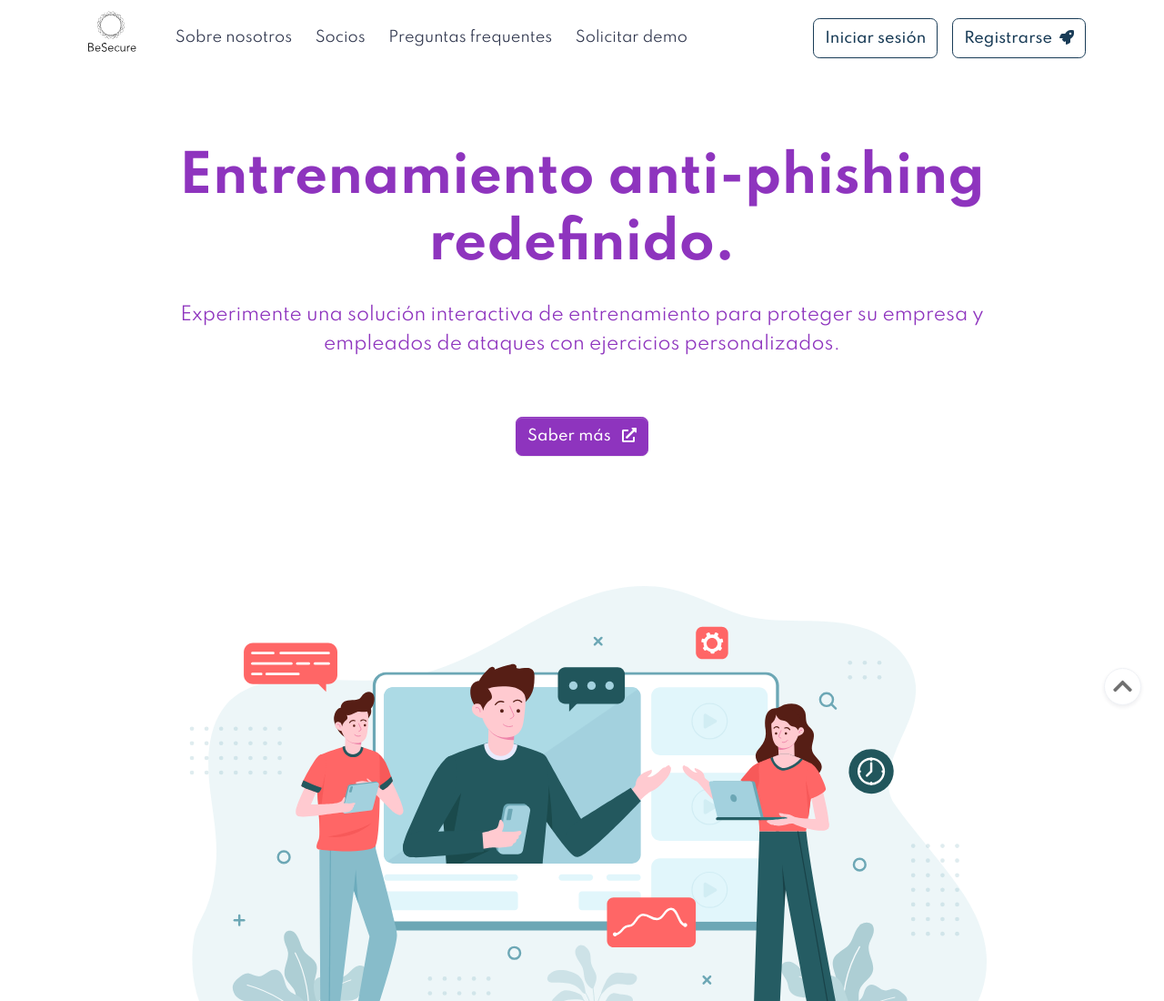
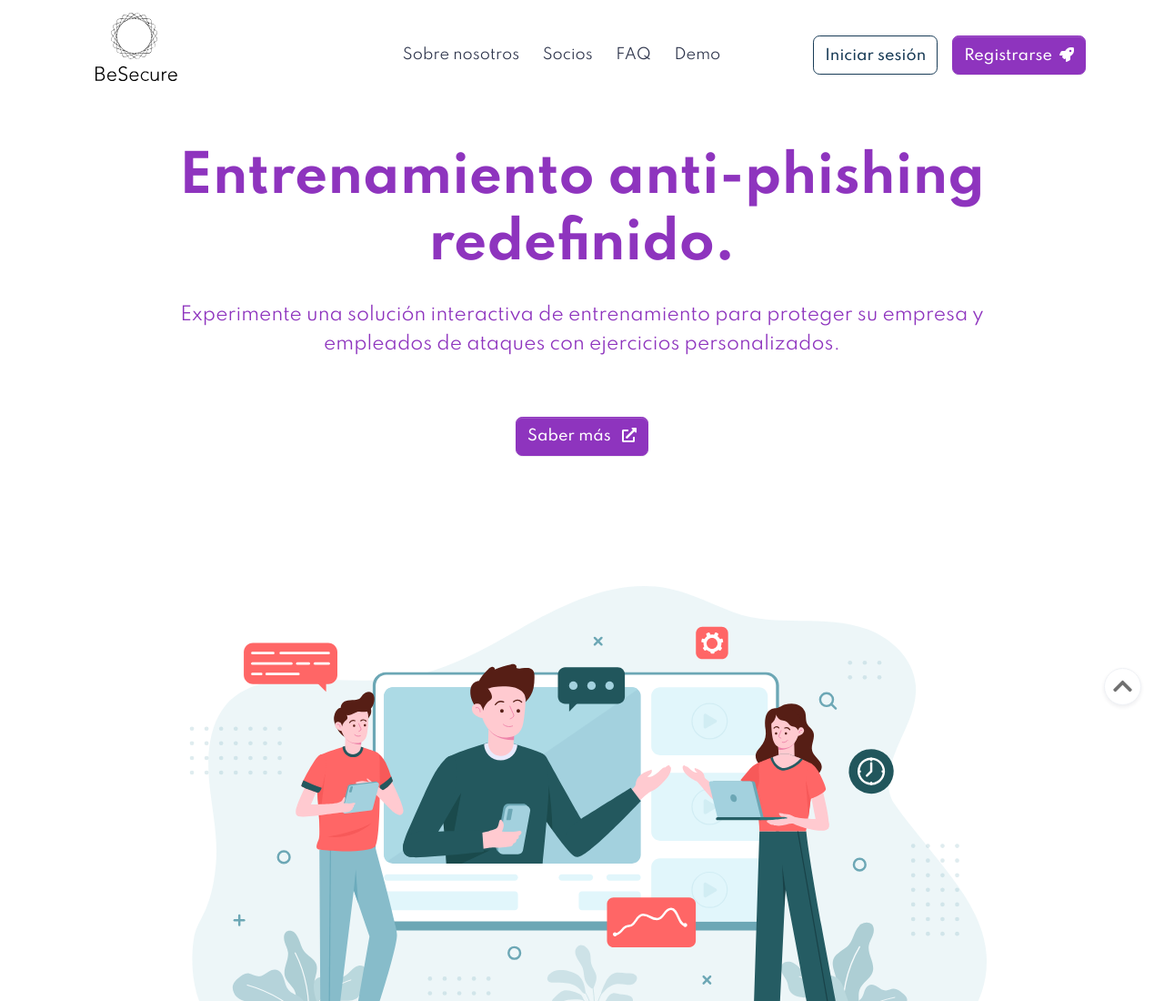
Before and after one commit to CyberTalent-BeSecure/web, a plain HTML site: page index.html in a window 1280 px wide. Shown: the top 1100 px of the page at 91% size. Drawn offline with Linux system fonts and the light colour scheme.

Commit message:
fix(Sign-up-button): Btn
Sign up button dark

```diff
--- a/index.html
+++ b/index.html
@@ -11,29 +11,6 @@
 <meta name="description" content="Entrenamiento y prevención de phishing">
 <meta name="keywords" content="phishing, ataques, ciberseguridad, estafa, seguridad digital"/>
 <link rel="canonical" href="index.html">
-
-<!-- Open Graph / Facebook -->
-<meta property="og:type" content="website">
-<meta property="og:url" content="https://demo.themesberg.com/swipe/">
-<meta property="og:title" content="Be Secure - Phishing learning and prevention platform">
-<meta property="og:description" content="Free Mobile Application One Page Bootstrap 5 Template by Themesberg">
-<meta property="og:image" content="https://themesberg.s3.us-east-2.amazonaws.com/public/products/swipe/swipe-thumbnail.jpg">
-
-<!-- Twitter -->
-<meta property="twitter:card" content="summary_large_image">
-<meta property="twitter:url" content="https://demo.themesberg.com/swipe/">
-<meta property="twitter:title" content="Be Secure - Phishing learning and prevention platform">
-<meta property="twitter:description" content="Free Mobile Application One Page Bootstrap 5 Template by Themesberg">
-<meta property="twitter:image" content="https://themesberg.s3.us-east-2.amazonaws.com/public/products/swipe/swipe-thumbnail.jpg">
-
-<!-- Favicon -->
-<link rel="apple-touch-icon" sizes="120x120" href="./assets/img/favicon/apple-touch-icon.png">
-<link rel="icon" type="image/png" sizes="32x32" href="./assets/img/favicon/favicon-32x32.png">
-<link rel="icon" type="image/png" sizes="16x16" href="./assets/img/favicon/favicon-16x16.png">
-<link rel="manifest" href="./assets/img/favicon/site.webmanifest">
-<link rel="mask-icon" href="./assets/img/favicon/safari-pinned-tab.svg" color="#ffffff">
-<meta name="msapplication-TileColor" content="#ffffff">
-<meta name="theme-color" content="#ffffff">
 
 <!-- Fontawesome -->
 <link type="text/css" href="./vendor/@fortawesome/fontawesome-free/css/all.min.css" rel="stylesheet">
@@ -49,9 +26,9 @@
     <header class="header-global" id="home">
     <nav id="navbar-main" aria-label="Primary navigation" class="navbar navbar-main navbar-expand-lg navbar-theme-primary headroom navbar-light navbar-theme-secondary">
         <div class="container position-relative">
-            <a class="navbar-brand mr-lg-4" href="./index.html">
-                <img class="navbar-brand-dark" src="./assets/img/light.svg" alt="Logo light" style="width: 70px; height: auto">
-                <img class="navbar-brand-light" src="./assets/img/dark.svg" alt="Logo dark" style="width: 70px; height: auto">
+            <a class="navbar-brand mr-lg-10" href="./index.html">
+                <img class="navbar-brand-dark" src="./assets/img/light.svg" alt="Logo light" style="width: 120px; height: auto">
+                <img class="navbar-brand-light" src="./assets/img/dark.svg" alt="Logo dark" style="width: 120px; height: auto">
             </a>
             <div class="navbar-collapse collapse mr-auto" id="navbar_global">
                 <div class="navbar-collapse-header">
@@ -79,19 +56,19 @@
                     </li>
                     <li class="nav-item">
                         <a href="#preguntas_frequentes" class="nav-link">
-                            Preguntas frequentes
+                            FAQ
                         </a>
                     </li>
                     <li class="nav-item">
                         <a href="#contactanos" class="nav-link">
-                            Solicitar demo
+                            Demo
                         </a>
                     </li>
                 </ul>
             </div>
             <div class="d-flex align-items-center">
                 <a href="./sign-in.html" target="_blank" class="btn btn-outline-soft d-none d-md-inline mr-md-3 animate-up-2">Iniciar sesión</a>
-                <a href="./sign-up.html" target="_blank" class="btn btn-md btn-outline-soft d-none d-md-inline animate-up-2">Registrarse<i class="fas fa-rocket ml-2"></i></a>
+                <a href="./sign-up.html" target="_blank" class="btn btn-md btn-dark d-none d-md-inline animate-up-2">Registrarse<i class="fas fa-rocket ml-2"></i></a>
                 <button class="navbar-toggler ml-2" type="button" data-toggle="collapse" data-target="#navbar_global" aria-controls="navbar_global" aria-expanded="false" aria-label="Toggle navigation">
                     <span class="navbar-toggler-icon"></span>
                 </button>
```
